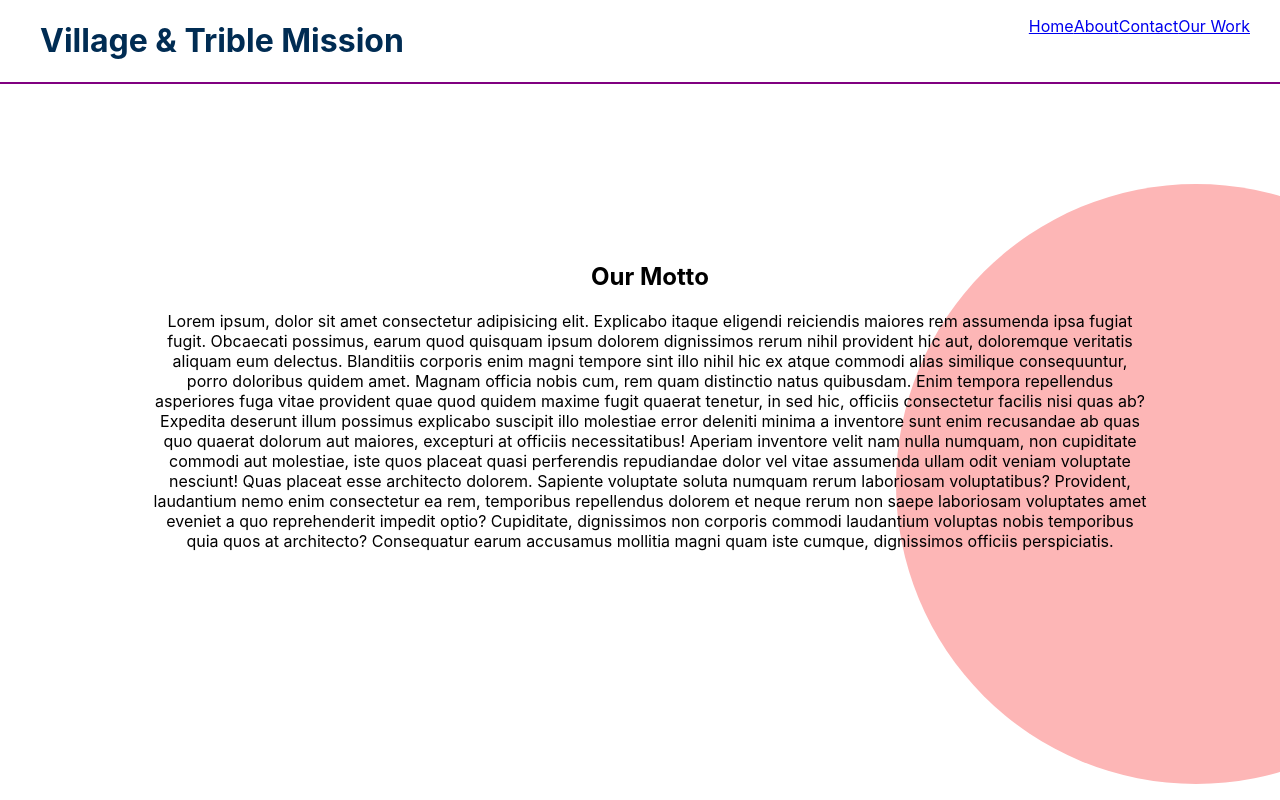
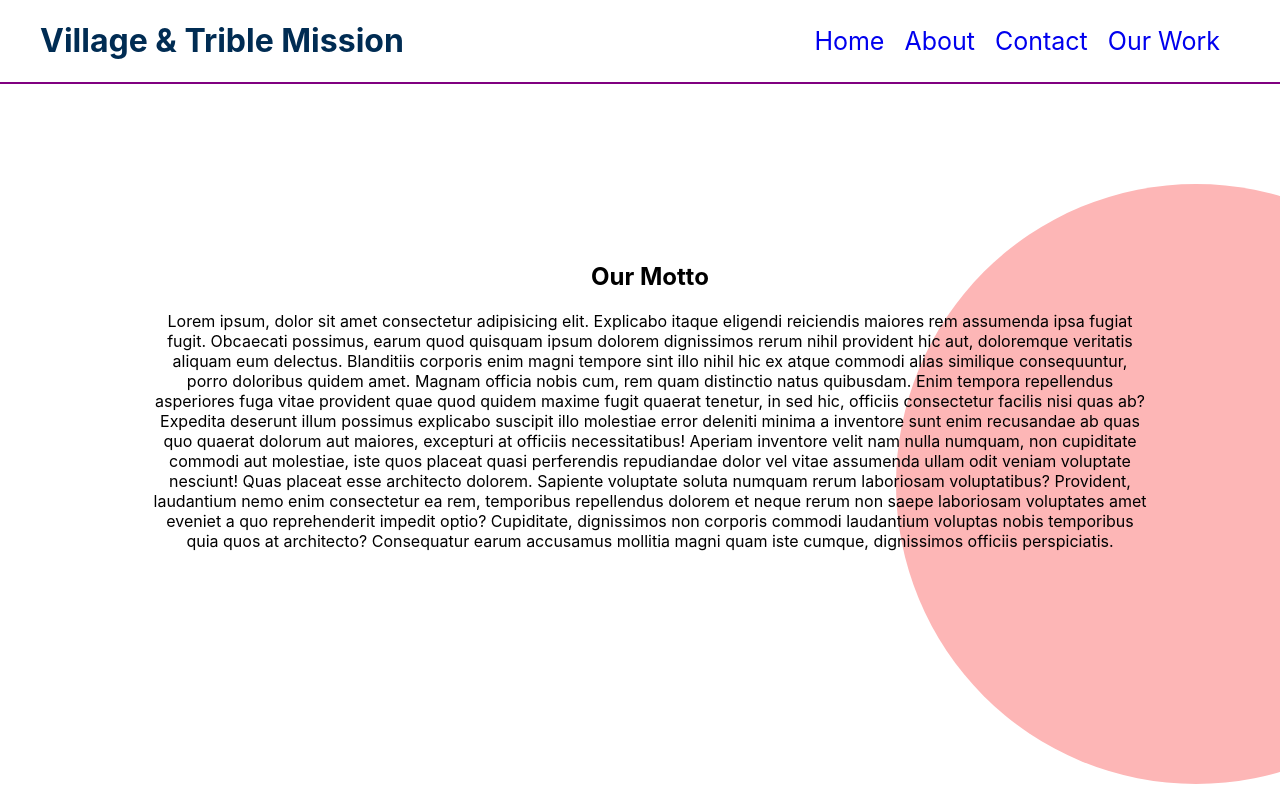
Before and after one commit to ArunDani002/Trust-Website, a React (Vite) app: page / in a window 1280 px wide. Shown: the top 800 px of the page. Built offline with nearby package versions, Linux system fonts and the light colour scheme.

Commit message:
update code

```diff
--- a/package.json
+++ b/package.json
@@ -6,6 +6,7 @@
     "@testing-library/jest-dom": "^5.16.5",
     "@testing-library/react": "^13.4.0",
     "@testing-library/user-event": "^14.4.3",
+    "cross-env": "^7.0.3",
     "react": "^18.2.0",
     "react-dom": "^18.2.0",
     "web-vitals": "^3.1.0"
@@ -16,7 +17,7 @@
     "postcss": "^8.4.31"
   },
   "scripts": {
-    "start": "BROWSER=none WDS_SOCKET_PORT=0 vite --port 3000",
+    "start": "cross-env BROWSER=none WDS_SOCKET_PORT=0 vite --port 3000",
     "build": "vite build",
     "preview": "vite preview",
     "test": "vitest"
@@ -42,6 +43,7 @@
   "devDependencies": {
     "@vitejs/plugin-react": "^4.1.1",
     "jsdom": "^22.1.0",
+    "nodemon": "^3.1.7",
     "react-router-dom": "^6.28.0",
     "vite": "^4.5.3",
     "vitest": "^0.34.6"
--- a/src/App.css
+++ b/src/App.css
@@ -8,30 +8,29 @@
   cursor:pointer;
 
 }
+.nav ul{
+  display: flex;
+  float:right;
+  margin-right: 50px;
 
-nav {
-  float: right;
-  padding-right:30px;
+}
+.nav ul li {
+  list-style: none;
 }
 
-nav ul {
-  display: flex;
-  list-style:none;
+.nav ul li :hover{
+  color: green;
+  font-size: 30px;
 }
 
+.nav ul li a{
+  display: flex;
+  flex-direction: column;
+  font-size: 25px;
+  text-decoration: none;
+  padding: 10px;
 
-/* .nav ul li{
-  padding: 5px;
-  text-decoration: none;
-  font-size: 16px;
-  color: black;
 }
-
-.nav li:hover{
-  color:brown;
-  font-size: 20px;
-  padding: 0px;
-} */
 
 .underline{
   border:1px;
--- a/src/App.jsx
+++ b/src/App.jsx
@@ -21,6 +21,7 @@ function App() {
             </Route>
           </Routes>
         </BrowserRouter>
+
     </>
 
 
```
Also changed, not shown: 2 other files (tests, documents, lock files or other folders).
